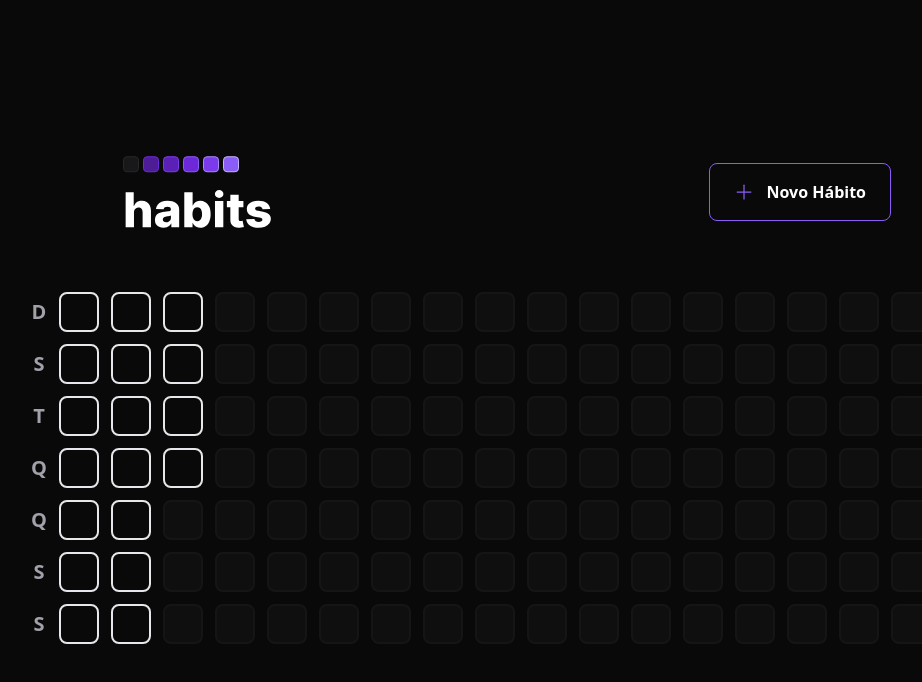
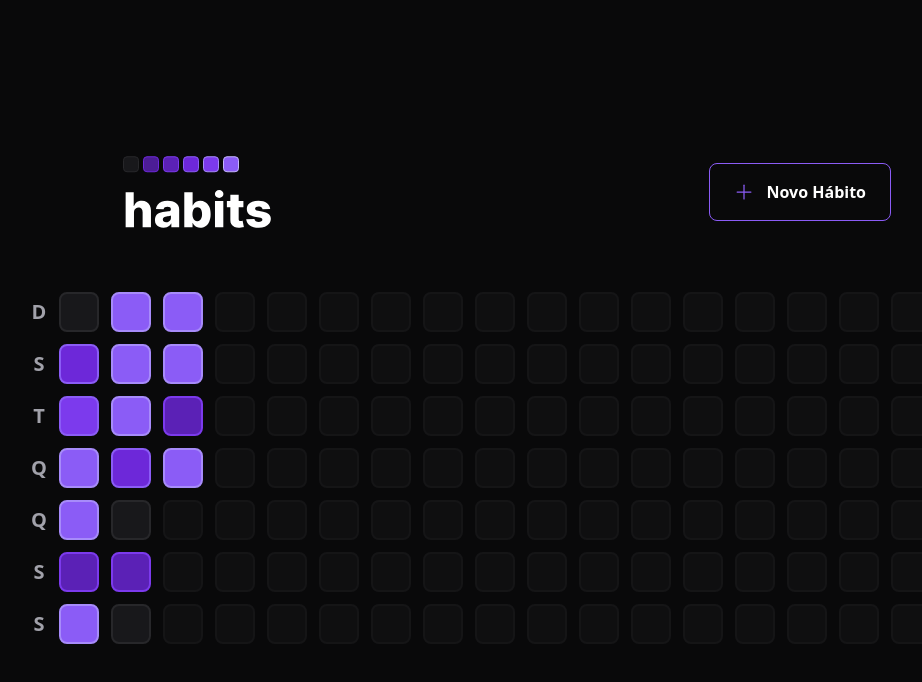
Before and after one commit to SadS4ndWiCh/habits-web, a React (Vite) app: page / in a window 1280 px wide. Shown: the top 682 px of the page, without its empty margins (133-1055 px from the left). Built offline with nearby package versions, Linux system fonts and the light colour scheme.

Commit message:
chore(SummaryTable): added temporary props to test

```diff
--- a/src/components/SummaryTablet.tsx
+++ b/src/components/SummaryTablet.tsx
@@ -24,7 +24,11 @@
 
 			<div className="grid grid-rows-7 grid-flow-col gap-3">
 				{ summaryDates.map(date => (
-					<HabitDay key={date.toString()} />
+					<HabitDay
+						key={date.toString()}
+						amount={5}
+						completed={Math.round(Math.random() * 5)}
+					/>
 				)) }
 
 				{ amountOfDaysToFill > 0 && Array.from({ length: amountOfDaysToFill }).map((_, i) => (
```
